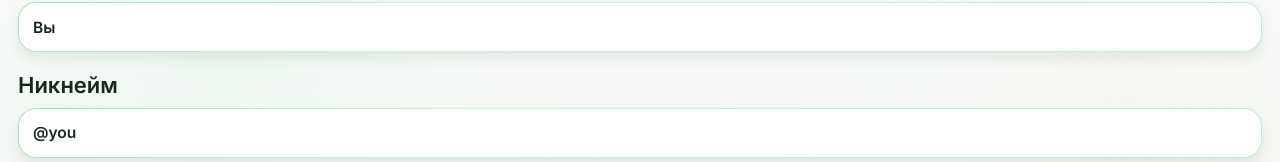
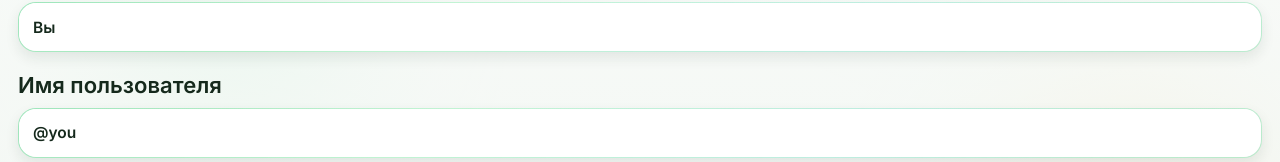
Before and after one commit to goldslugger762/foody-front, a Next.js app: page /me/edit in a window 1280 px wide. Shown: the part 332-494 px from the top of the page. Built offline with nearby package versions, Linux system fonts and the light colour scheme.

Commit message:
фикс инвалидов

```diff
--- a/components/profile/edit-profile-screen.tsx
+++ b/components/profile/edit-profile-screen.tsx
@@ -112,7 +112,7 @@ function validateForm(form: FormState, avatarFile: File | null): FormErrors {
   }
 
   if (!username) {
-    errors.username = "Укажите никнейм.";
+    errors.username = "Укажите имя пользователя.";
   } else if (username.includes(" ")) {
     errors.username = "Без пробелов.";
   } else if (username.length > MAX_USERNAME_LENGTH) {
@@ -216,6 +216,7 @@ function ProfileInput({
             value={value}
             className={cn(
               FIELD_INPUT_CLASSES,
+              "aria-invalid:border-transparent aria-invalid:ring-0 aria-invalid:ring-transparent",
               "min-w-0 flex-1",
               prefix ? "pl-0" : ""
             )}
@@ -639,7 +640,7 @@ export function EditProfileScreen({ brand, palette }: EditProfileScreenProps) {
                 <ProfileInput
                   brand={brand}
                   error={errors.username}
-                  label="Никнейм"
+                  label="Имя пользователя"
                   maxLength={MAX_USERNAME_LENGTH}
                   placeholder="foody_user"
                   prefix="@"
```
